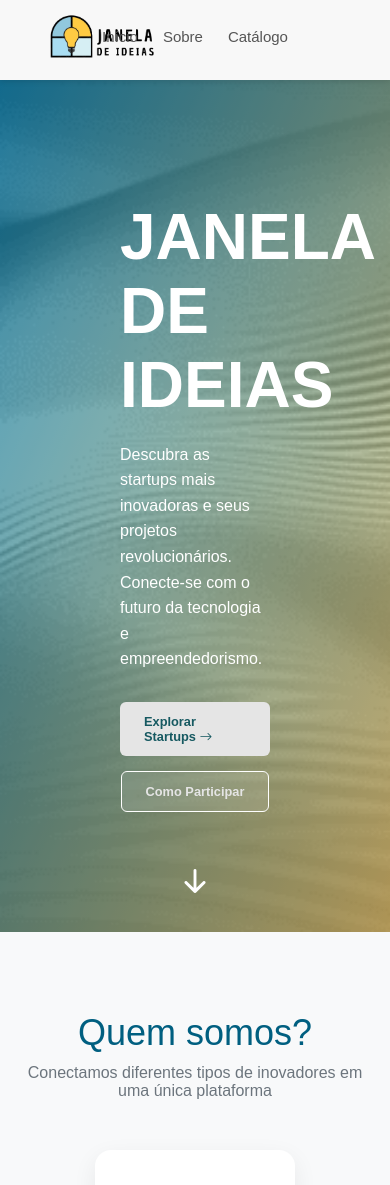
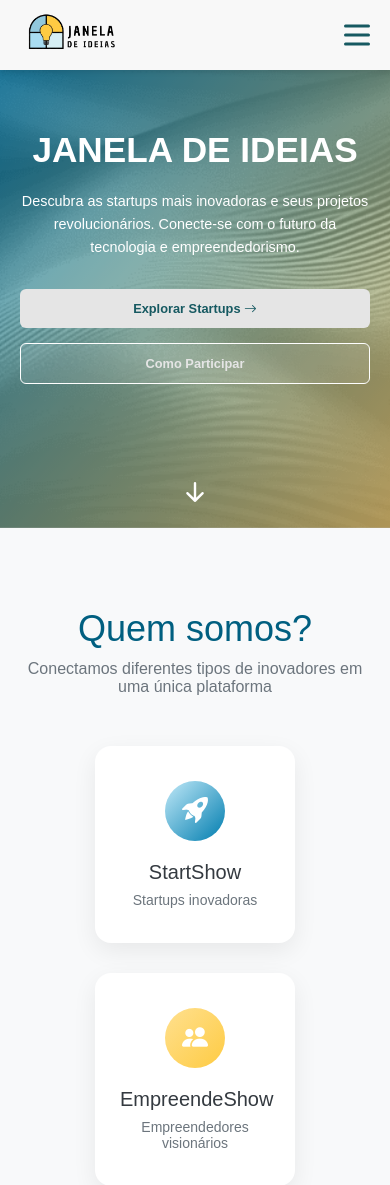
Before and after one commit to crislymss/Janela_Ideias, a Django app: page / in a window 390 px wide. Shown: the top 1185 px of the page. Run offline with Django 5.2, Linux system fonts and the light colour scheme; data that the repository does not hold is empty; some web fonts are replaced.

Commit message:
fix(home): Responsividade da tela inicial
Foi feito ajustes no front da tela principal para se adequar a dispositivos moveis.

```diff
--- a/static/css/footer.css
+++ b/static/css/footer.css
@@ -134,13 +134,30 @@ footer {
   }
 
   .footer-section {
+    display: flex;
+    flex-direction: column;
+    align-items: center;
     text-align: center;
   }
 
   .footer-logo {
     align-items: center;
+    text-align: center;
+  }
+
+  .social-links {
+    justify-content: center;
+    text-align: center;
+  }
+
+  .footer-bottom{
+    display: flex;
+    flex-direction: column;
+    align-items: center;
+    gap: 10px;
   }
 }
+
 
 @media (max-width: 480px) {
   .footer-content {
--- a/static/css/header.css
+++ b/static/css/header.css
@@ -29,7 +29,6 @@ header {
   transition: padding 0.3s ease, background 0.3s ease;
 }
 
-/* Header específico para catálogo */
 body.catalogo-page header,
 html body.catalogo-page header {
   background: white !important;
@@ -70,6 +69,7 @@ header.rolagem {
     padding: 5px 40px;
     background: rgba(248, 248, 248, 0.9);
 }
+
 
 
 .logo img {
@@ -114,40 +114,77 @@ nav a:hover::after {
   transform: scaleX(1);
 }
 
-/* RESPONSIVO MOBILE (≤768px) */
-@media (max-width: 768%) {
+.menu-toggle {
+  position: absolute;
+  right: 20px;
+  top: 50%;
+  transform: translateY(-50%);
+  display: none;
+  flex-direction: column;
+  gap: 6px;
+  cursor: pointer;
+  z-index: 60;
+}
+.menu-toggle span {
+  width: 26px;
+  height: 3px;
+  background: #165961;
+  border-radius: 2px;
+  transition: all 0.25s ease;
+}
+
+@media (max-width: 768px) {
   header {
-    display: flex;
-    flex-direction: column;
-    align-items: flex-start;
-    padding: 10% 20%;
-    gap: 10%;
+    padding: 10px 20px;
+    justify-content: space-between;
   }
 
-  .logo {
-    flex:1;
+  body.catalogo-page nav{
+    position: absolute !important;
+    left: 50% !important;
+    transform: translateX(-50%) !important;
+    top: 50% !important;
+    margin-top: -15px !important;
   }
 
-  .logo img {
+  .logo img { width: 100px; }
+
+  .menu-toggle { display: flex; right: 20px; }
+
+  nav {
+    position: fixed !important;
+    top: 60px;
+    left: 0;
+    right: 0;
+    transform: none;
+    background: #f8f8f8;
+    flex-direction: column;
+    align-items: center;
     width: 100%;
-    height: auto;
+    padding: 40px 0;
+    display: none;
+    box-shadow: 0 2px 8px rgba(0,0,0,0.08);
+    transform: none !important;
+    margin-top: 10px !important;
   }
 
-
-  nav {
+  nav.active {
     display: flex;
-    flex-direction: column;
-    justify-content: flex-start;
-    align-items: flex-end;
-    gap: 10%;
-    width: 100%;
-    margin: 0%;
-    order: 2;
+    animation: slideDown 0.25s ease;
   }
 
-  nav a {
-    padding: 8% 12%;
-    width: 100%;
-    text-align: left;
+  @keyframes slideDown {
+    from { opacity: 0; transform: translateY(-8px); }
+    to { opacity: 1; transform: translateY(0); }
   }
+
+  .menu-toggle.active span:nth-child(1) {
+    transform: rotate(45deg) translateY(12px);
+  }
+  .menu-toggle.active span:nth-child(2) { opacity: 0; }
+  .menu-toggle.active span:nth-child(3) {
+    transform: rotate(-45deg) translateY(-12px);
+  }
+
+  nav a { padding: 5px 0; text-align: center; font-size: 16px; }
 }
--- a/static/css/hero.css
+++ b/static/css/hero.css
@@ -76,16 +76,78 @@
     font-size: 48px;
     cursor: pointer;
     animation: bounce-down 2s infinite;
+    z-index: 3;
 }
 
 @keyframes bounce-down {
-  0%, 20%, 50%, 80%, 100% {
-    transform: translateX(-50%) translateY(0);
-  }
-  40% {
-    transform: translateX(-50%) translateY(10px);
-  }
-  60% {
-    transform: translateX(-50%) translateY(5px);
-  }
+    0%, 20%, 50%, 80%, 100% {
+    transform: translateX(-50%) translateY(0);}
+    40% { transform: translateX(-50%) translateY(10px);}
+    60% { transform: translateX(-50%) translateY(5px);}
 }
+
+/* --- Tablet (Telas até 768px) --- */
+@media (max-width: 768px) {
+    .hero {
+        /* Centraliza o conteúdo horizontalmente */
+        justify-content: center;
+
+        /* Reduz o padding */
+        padding: 80px 40px;
+        min-height: 40vh;
+    }
+
+    .hero-content {
+        /* Remove a largura máxima para centralizar */
+        max-width: 100%;
+
+        /* Centraliza o H1, P e os Botões */
+        text-align: center;
+    }
+
+    .hero h1 {
+        /* Reduz a fonte do título */
+        font-size: 3rem;
+    }
+
+    .buttons {
+        /* Centraliza o grupo de botões */
+        justify-content: center;
+    }
+}
+
+/* --- Celular (Telas até 480px) --- */
+@media (max-width: 480px) {
+    .hero {
+        /* Reduz ainda mais o padding */
+        padding: 60px 20px;
+    }
+
+    .hero h1 {
+        /* Reduz mais a fonte */
+        font-size: 2.2rem;
+    }
+
+    .hero p {
+        /* Reduz a fonte do parágrafo */
+        font-size: 0.9rem;
+    }
+
+    .buttons {
+        /* Faz os botões ficarem um embaixo do outro */
+        flex-direction: column;
+        width: 100%;
+    }
+
+    .btn {
+        /* Opcional: faz os botões ocuparem 100% da largura */
+        width: 100%;
+        box-sizing: border-box;
+        text-align: center;
+    }
+
+    .scroll-arrow.scroll-arrow {
+        font-size: 40px; /* Seta um pouco menor */
+        bottom: 20px;
+    }
+}
--- a/static/css/realizacao.css
+++ b/static/css/realizacao.css
@@ -4,7 +4,7 @@
 }
 
 #realizacao h2 {
-  font-size: 1.6rem;
+  font-size: 1.2rem;
   color: #666;
   margin-bottom: 30px;
   font-weight: bold;
@@ -70,6 +70,6 @@
   }
 
   .logo-realizacao img {
-    height: 60px;
+    height: 40px;
   }
 }
--- a/static/js/home.js
+++ b/static/js/home.js
@@ -267,3 +267,28 @@ function copyEmail() {
   document.body.removeChild(tempInput);
   alert("Endereço de email copiado!");
 }
+
+document.addEventListener("DOMContentLoaded", () => {
+  const toggle = document.getElementById("menu-toggle");
+  const nav = document.getElementById("nav-menu");
+
+  if (!toggle || !nav) return;
+
+  toggle.addEventListener("click", () => {
+    const open = toggle.classList.toggle("active");
+    nav.classList.toggle("active");
+    // para acessibilidade: informa se está aberto
+    toggle.setAttribute("aria-expanded", open ? "true" : "false");
+  });
+
+  // Fecha menu ao clicar em um link (útil em mobile)
+  nav.querySelectorAll("a").forEach(link => {
+    link.addEventListener("click", () => {
+      if (nav.classList.contains("active")) {
+        nav.classList.remove("active");
+        toggle.classList.remove("active");
+        toggle.setAttribute("aria-expanded", "false");
+      }
+    });
+  });
+});
--- a/templates/home.html
+++ b/templates/home.html
@@ -33,13 +33,19 @@
         <img src="../static/images/logo.png" alt="Logo Janela de Ideias">
       </div>
 
-        <nav>
+      <div class="menu-toggle" id="menu-toggle" aria-label="Abrir menu" aria-expanded="false" role="button">
+        <span></span>
+        <span></span>
+        <span></span>
+      </div>
+
+      <nav id="nav-menu">
         <a href="{% url 'home' %}">Início</a>
         <a href="{% url 'home' %}#sobre">Sobre</a>
         <a href="{% url 'catalogo' %}">Catálogo</a>
       </nav>
+    </header>
 
-    </header>
 
     <section class="hero" style="background-image: url('../static/images/texture2.png'), linear-gradient(to bottom right, #007DAF, #e9c46a);">
         <div class="hero-content">
```
Also changed, not shown: static/css/como-participar-localizaçao.css (+41 -10 lines), static/js/catalogo.js (+25 -0 lines), templates/catalogo.html (+15 -8 lines), templates/perfil.html (+9 -4 lines). Lines whose indentation alone changed are shown as unchanged.
